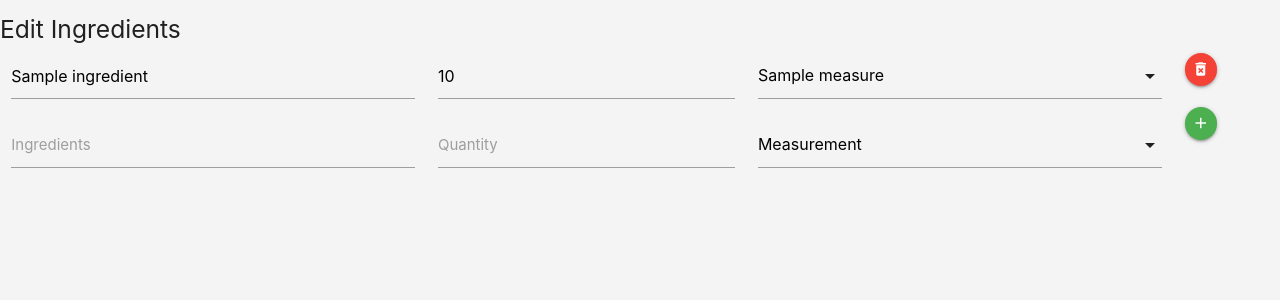
After one commit to MllrB/nomnoms, a Flask app: template templates/ingredients_frame.html in a window 1280 px wide. The commit adds this page. Shown: the top 300 px of the page. Run offline with Flask 2, Linux system fonts and the light colour scheme; the template is opened without the code that fills it: most values are stand-ins (such as "Sample title", 1, 10 or a date in 2020); some libraries are stand-ins or nearby versions; some web fonts are replaced.

Commit message:
Changed update_recipe.html to load ingredients for editing via an iframe. Created template, frames.html, for use in this iframe. Ingredients_frame.html created with 2 forms, 1 for existing ingredients and 1 to add a new ingredient. Routes added to app.py load ingredients frame + to add a new ingredient and remove an existing ingredient

```diff
--- a/app.py
+++ b/app.py
@@ -68,9 +68,6 @@ def add_recipe():
         # processing steps info from <textarea> into an array so each step
         # can be treated separately upon retrieval from mongodb
 
-        # steps_string_holder = recipe_holder['steps']
-        # steps_string_holder = steps_string_holder.replace('"', "'")
-        # steps_holder = steps_string_holder.replace('<p>', '"')
         steps_holder = recipe_holder['steps']
 
         # There is a need to replace any instances of double quotes to avoid errors when converting
@@ -98,6 +95,7 @@ def add_recipe():
                 ingredients[i] = ast.literal_eval(val)
         recipe_holder['ingredients'] = ingredients
 
+        recipe_holder['owner'] = recipe_holder['owner']
         # replace values in blank document with form data
         for key in recipe_holder:
             recipe_to_add[key] = recipe_holder[key]
@@ -114,9 +112,11 @@ def edit_recipe():
 
 @app.route('/find_recipe_to_edit', methods=['POST'])
 def find_recipe_to_edit():
+    # displays the recipes that m
     if request.method == 'POST':
         pincode = request.form.to_dict()
-        recipes = mongo.db.scrambledeggs.find({'pin':pincode['pin'], 'owner':pincode['owner']})
+        owner = pincode['owner'].lower()
+        recipes = mongo.db.scrambledeggs.find({'pin':pincode['pin'], 'owner': owner})
         no_of_docs = mongo.db.scrambledeggs.count_documents({'pin':pincode['pin']})
 
         if no_of_docs > 0:
@@ -128,6 +128,7 @@ def find_recipe_to_edit():
 
 @app.route('/update_recipe/<recipe_id>', methods=['POST'])
 def update_recipe(recipe_id):
+    # takes the selected recipe and displays editing options
     recipe = mongo.db.scrambledeggs.find_one({'_id': ObjectId(recipe_id)})
 
     measurements_list = mongo.db.optionalTypes.find_one({'name': 'measurements'})['values']
@@ -136,6 +137,46 @@ def update_recipe(recipe_id):
 
     return render_template('update_recipe.html', recipe=recipe, measurements=measurements_list, categories=categories, recipe_info=recipe_info)
 
+@app.route('/edit_ingredients/<recipe_id>')
+def edit_ingredients(recipe_id):
+    # loads an iframe containing exisiting ingredients for the selected recipe
+    recipe = mongo.db.scrambledeggs.find_one({'_id': ObjectId(recipe_id)})
+    measurements_list = mongo.db.optionalTypes.find_one({'name': 'measurements'})['values']
+    return render_template('ingredients_frame.html', recipe=recipe, measurements=measurements_list)
+
+@app.route('/remove_ingredient/<recipe_id>', methods=['POST'])
+def remove_ingredient(recipe_id):
+    # creates a new list of ingredients by deleting the selected ingredient based on the button pressed
+    # updates the database before reloading the page
+    recipe = mongo.db.scrambledeggs.find_one({'_id': ObjectId(recipe_id)})
+    ingredient_list = recipe['ingredients']
+
+    if request.method == 'POST':
+        ingredient_to_remove = request.form['remove_ingredient']
+        for index, ingredient in enumerate(ingredient_list):
+            if ingredient['ingredient_id'] == ingredient_to_remove:
+                del ingredient_list[index]
+
+        recipe['ingredients'] = ingredient_list
+        mongo.db.scrambledeggs.update_one({'_id': ObjectId(recipe_id)}, {'$set' : {'ingredients': recipe['ingredients']}})
+
+    return redirect(url_for('edit_ingredients', recipe_id=recipe_id))
+
+@app.route('/add_ingredient/<recipe_id>', methods=['POST'])
+def add_ingredient(recipe_id):
+    # creates a new list of ingredients by appending a new ingredient to the list of ingredient objects from the db
+    # and updates the database before reloading the page
+    recipe = mongo.db.scrambledeggs.find_one({'_id': ObjectId(recipe_id)})
+
+    if request.method == 'POST':
+        new_ingredient = request.form.to_dict()
+        new_ingredient_id = 'ingredient_' + str(len(recipe['ingredients']) + 1)
+        new_ingredient['ingredient_id'] = new_ingredient_id
+        recipe['ingredients'].append(new_ingredient)
+        mongo.db.scrambledeggs.update_one({'_id': ObjectId(recipe_id)}, {'$set' : {'ingredients': recipe['ingredients']}})
+
+    return redirect(url_for('edit_ingredients', recipe_id=recipe_id))
+
 
 if __name__ =='__main__':
     app.run(host=os.environ.get('IP'), port=os.environ.get('PORT'), debug=True)
--- a/static/css/style.css
+++ b/static/css/style.css
@@ -70,3 +70,10 @@ hr {
 .hidden-element {
     display: none;
 }
+
+.i-frames {
+    position: absolute;
+    height: 100%;
+    width: inherit;
+    border: inherit;
+}
--- /dev/null
+++ b/templates/iframes.html
@@ -0,0 +1,26 @@
+<!DOCTYPE html>
+<html lang="en">
+
+<head>
+    <meta charset="UTF-8">
+    <meta name="viewport" content="width=device-width, initial-scale=1.0">
+    <link rel="stylesheet" href="https://cdnjs.cloudflare.com/ajax/libs/materialize/1.0.0/css/materialize.min.css">
+    <link href="https://fonts.googleapis.com/icon?family=Material+Icons" rel="stylesheet">
+    <link rel="stylesheet" href="{{url_for('static', filename='css/style.css')}}">
+    <title>Edit Ingredients</title>
+</head>
+
+<body>
+    {% block frame %} {% endblock %}
+    <script src="https://code.jquery.com/jquery-3.5.1.min.js" integrity="sha256-9/aliU8dGd2tb6OSsuzixeV4y/faTqgFtohetphbbj0=" crossorigin="anonymous"></script>
+    <script src="https://cdnjs.cloudflare.com/ajax/libs/materialize/1.0.0/js/materialize.min.js"></script>
+    <script>
+        $(document).ready(function() {
+            $('select').formSelect();
+        });
+    </script>
+    {% block extra_scripts %} {% endblock %}
+
+</body>
+
+</html>
--- /dev/null
+++ b/templates/ingredients_frame.html
@@ -0,0 +1,52 @@
+{% extends 'iframes.html' %} {% block frame %}
+<div class="row">
+    <h5>Edit Ingredients</h5>
+    <form action="{{url_for('remove_ingredient', recipe_id=recipe._id)}}" method="POST" name='existingIngredients'>
+        {% for ingredient in recipe.ingredients %}
+        <input id="ingredient_id" name='ingredient_id' type="text" class="validate hidden-element" value="{{ingredient.ingredient_id}}">
+        <div class="col s4">
+            <input id="icon_prefix" name='ingredient_name' type="text" class="validate" value="{{ingredient.ingredient_name}}">
+        </div>
+        <div class="col s3">
+            <input id="icon_prefix" name='quantity' type="text" class="validate" value="{{ingredient.quantity}}">
+        </div>
+        <div class="col s4">
+            <select id="measurements" name="measurement">
+            {% for measure in measurements %}
+                {% if measure == ingredient.measurement %}
+                    <option value="{{measure}}" selected>{{measure}}</option>
+                {% else %}
+                    <option value="{{measure}}" >{{measure}}</option>
+                {% endif %}
+            {% endfor %}
+        </select>
+        </div>
+        <div class="col s1">
+            <button id='remove_ingredient' name="remove_ingredient" value="{{ingredient.ingredient_id}}" class="btn-floating btn-small waves-effect waves-light red" type="submit"><i class="material-icons">delete_forever</i></button>
+        </div>
+
+        {% endfor %}
+    </form>
+    <form action="{{url_for('add_ingredient', recipe_id=recipe._id)}}" method="POST" name="add_ingredient">
+        <div class="input-field col s4">
+            <input id="ingredient" type="text" class="validate" name='ingredient_name'>
+            <label for="ingredient">Ingredients</label>
+        </div>
+        <div class="input-field col s3">
+            <input id="quantity" type="text" class="validate" name='quantity'>
+            <label for="quantity">Quantity</label>
+        </div>
+        <div class="input-field col s4">
+            <select id="measurements" name='measurement'>
+                <option id="default-select" value="Measurement" disabled selected>Measurement</option>
+                {% for measure in measurements %}
+                <option value="{{measure}}">{{measure}}</option>
+                {% endfor %}
+            </select>
+        </div>
+        <div class="col s1">
+            <button id='add-ingredients' class="btn-floating btn-small waves-effect waves-light green" type="submit"><i class="material-icons">add</i></button>
+        </div>
+    </form>
+</div>
+{% endblock %}
```
Also changed, not shown: templates/choose_recipe_to_edit.html (+9 -7 lines), templates/update_recipe.html (+5 -27 lines).
